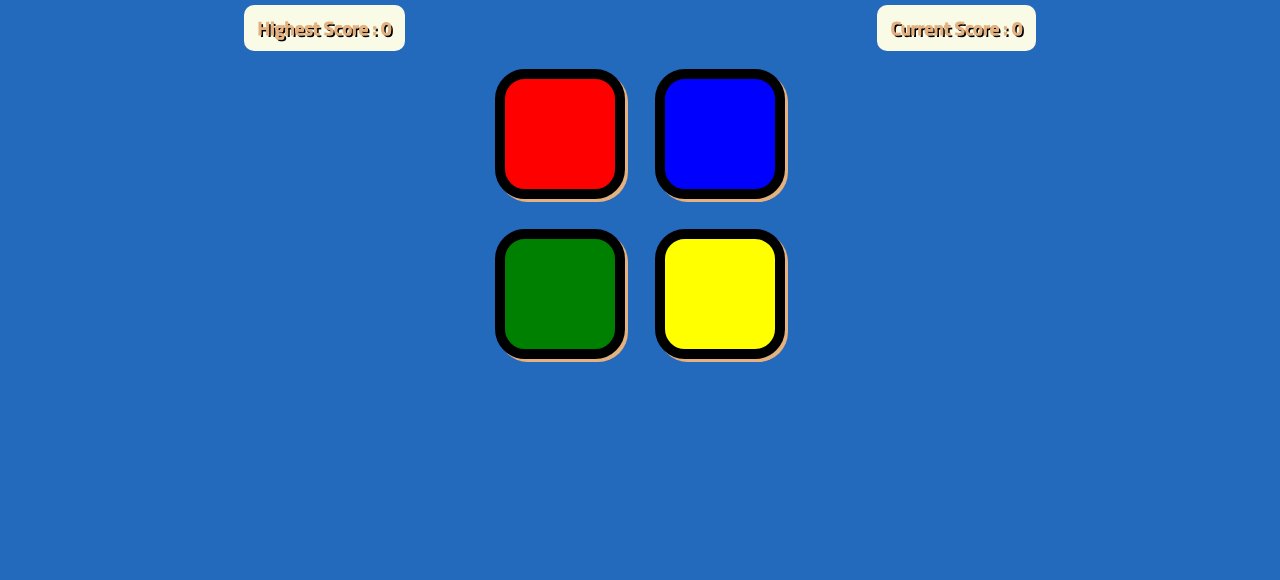
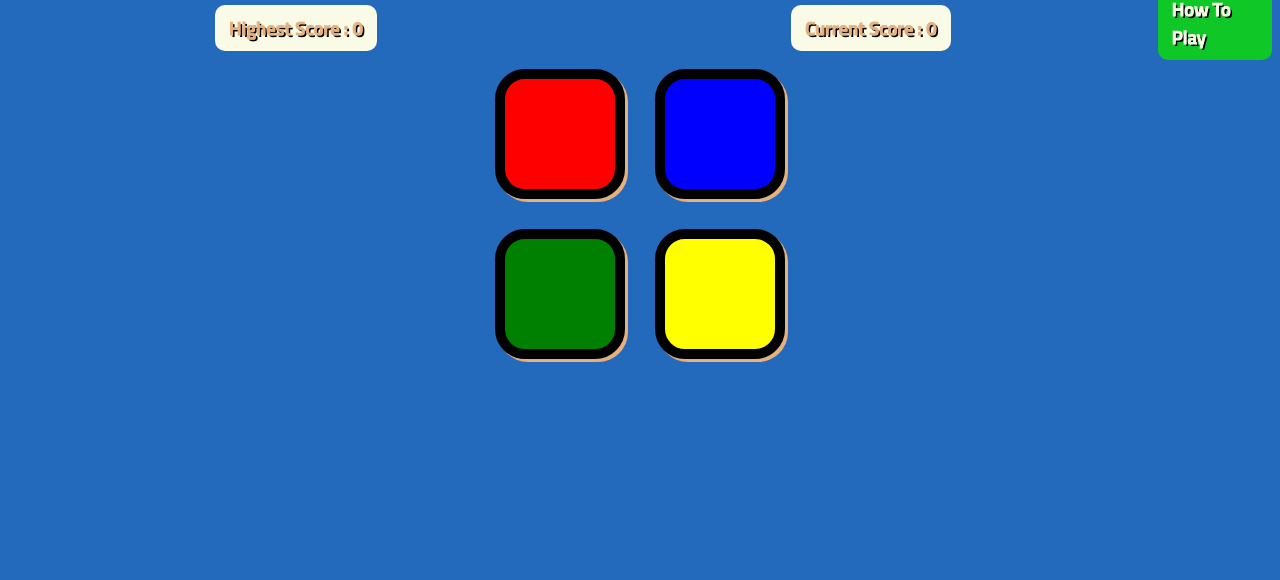
Before and after one commit to HussainAmet/Simon-Game, a plain HTML site: page index.html in a window 1280 px wide. Shown: the part 220-800 px from the top of the page. Drawn offline with nearby package versions, Linux system fonts and the light colour scheme.

Commit message:
how to play button added

```diff
--- a/index.html
+++ b/index.html
@@ -17,6 +17,7 @@
             <h3 draggable="true" class="family high">Highest Score : <span>0</span></h3>
             <h3 draggable="true" class="family current">Current Score : <span>0</span></h3>
         </div>
+        <a target="_blank" href="https://hussain-amet-site.vercel.app/my-projects/simon-game#How-to-Play" class="family"><h3 class="m0 bsg">How To Play</h3></a>
         <button class="start_game family"><h3 class="m0 bsg">Start Game</h3></button>
     </div>
     <div class="grid-container">
```
